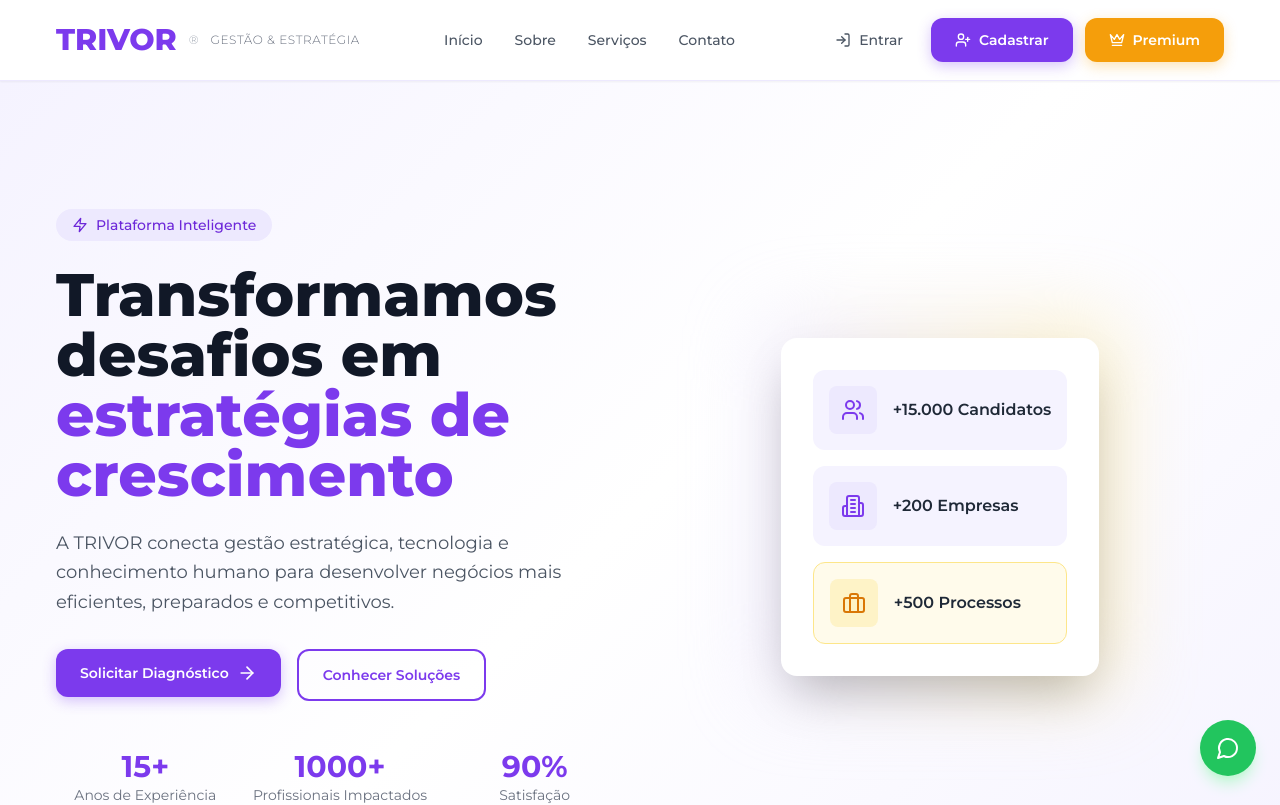
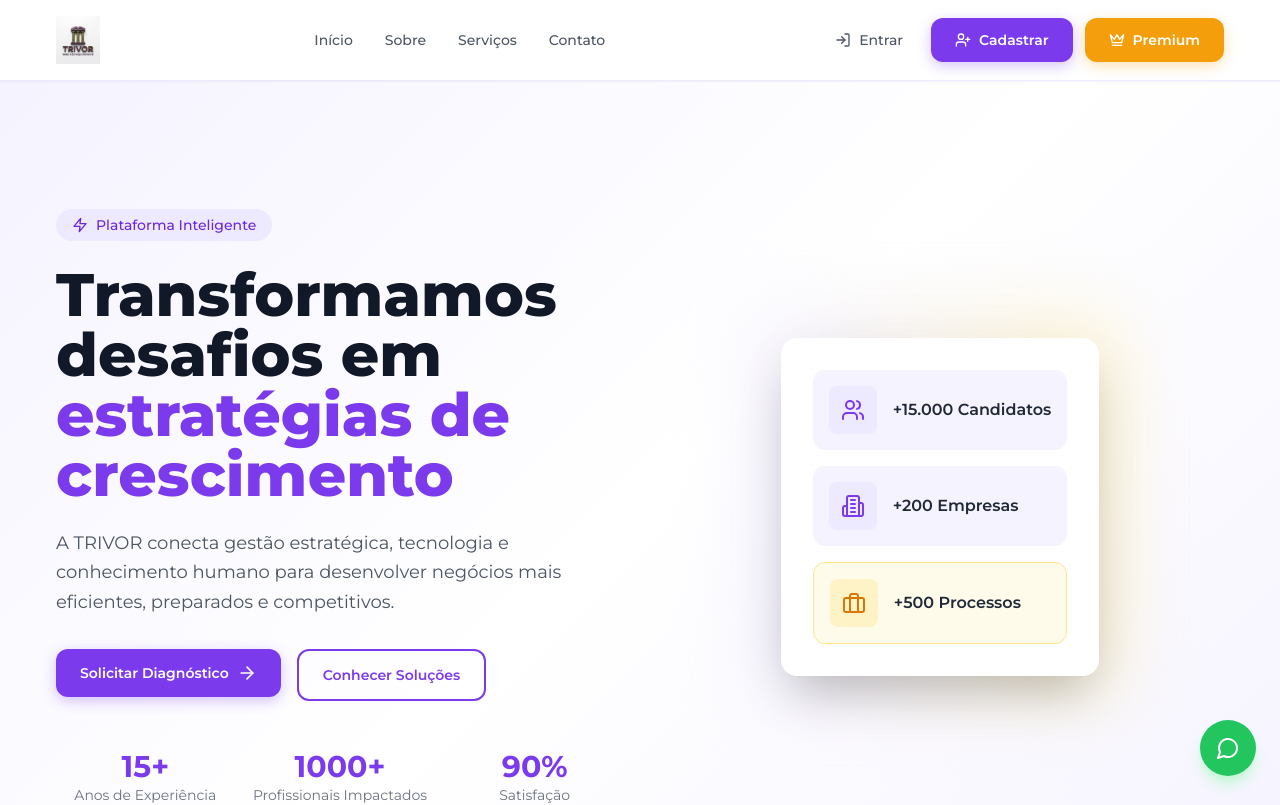
Before and after one commit to trivoroficial/consult_recruit, a Next.js app: page / in a window 1280 px wide. Shown: the top 805 px of the page. Built offline with nearby package versions, Linux system fonts and the light colour scheme.

Commit message:
Update Header.tsx

```diff
--- a/src/components/layout/Header.tsx
+++ b/src/components/layout/Header.tsx
@@ -1,6 +1,7 @@
 'use client'
 
 import Link from 'next/link'
+import Image from 'next/image'
 import { useState } from 'react'
 import { Menu, X, LogIn, UserPlus, Crown } from 'lucide-react'
 
@@ -19,11 +20,14 @@ export function Header() {
       <div className="container mx-auto flex h-20 items-center justify-between px-4">
         {/* LOGO */}
         <Link href="/" className="flex items-center gap-3 group">
-          <span className="text-3xl font-extrabold text-purple-600 group-hover:text-purple-700 transition">TRIVOR</span>
-          <span className="hidden md:block text-xs font-light text-gray-400">®</span>
-          <span className="hidden md:block text-xs font-light text-gray-500 tracking-wider uppercase">
-            Gestão & Estratégia
-          </span>
+          <Image
+            src="/logo.png"
+            alt="TRIVOR - Gestão & Estratégia Empresarial"
+            width={180}
+            height={50}
+            className="h-12 w-auto object-contain"
+            priority
+          />
         </Link>
 
         {/* MENU DESKTOP */}
```
